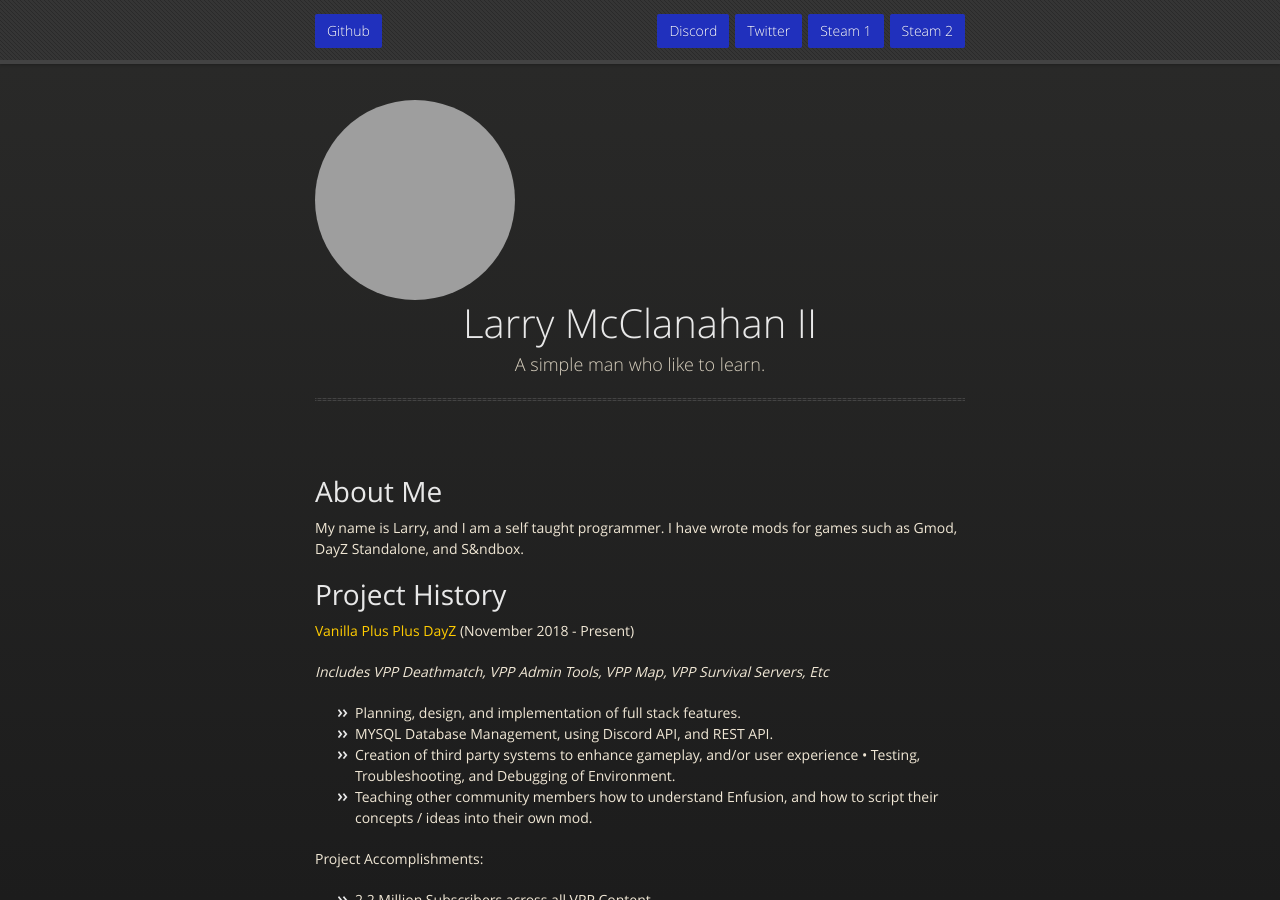
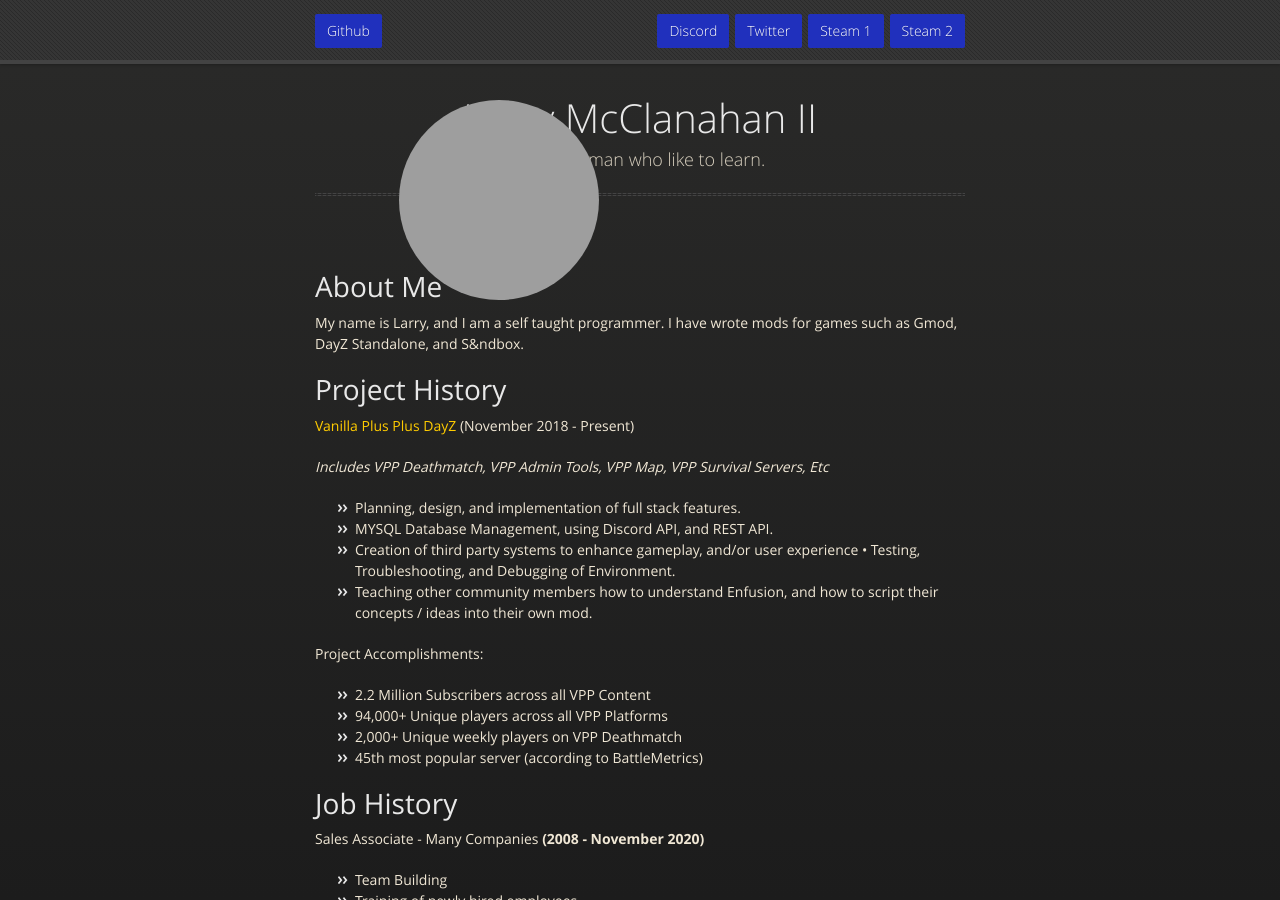
Before and after one commit to GravityWolfNotAmused/gravitywolfnotamused.github.io, a Jekyll site: the page built from index.md, in a window 1280 px wide and 900 px high. Built offline with Jekyll 4.4.1, drawn with Linux system fonts in a browser that asks for light colours; our own code applies the rules of GitHub Pages for plain Markdown files; grey boxes are pictures that could not be loaded.

Commit message:
Update default.html

```diff
--- a/_layouts/default.html
+++ b/_layouts/default.html
@@ -34,7 +34,7 @@
 
       <section>
         <div id="title">
-          <image style="border-radius: 50%; align-content: center;" src="https://avatars.githubusercontent.com/u/24533882?v=4" alt="Larry McClanahan">
+          <image style="border-radius: 50%; position: absolute; left: 15%;" src="https://avatars.githubusercontent.com/u/24533882?v=4" alt="Larry McClanahan">
           <h1>{{ site.title | default: site.github.repository_name }}</h1>
           <p>{{ site.description | default: site.github.project_tagline }}</p>
           <hr>
```
